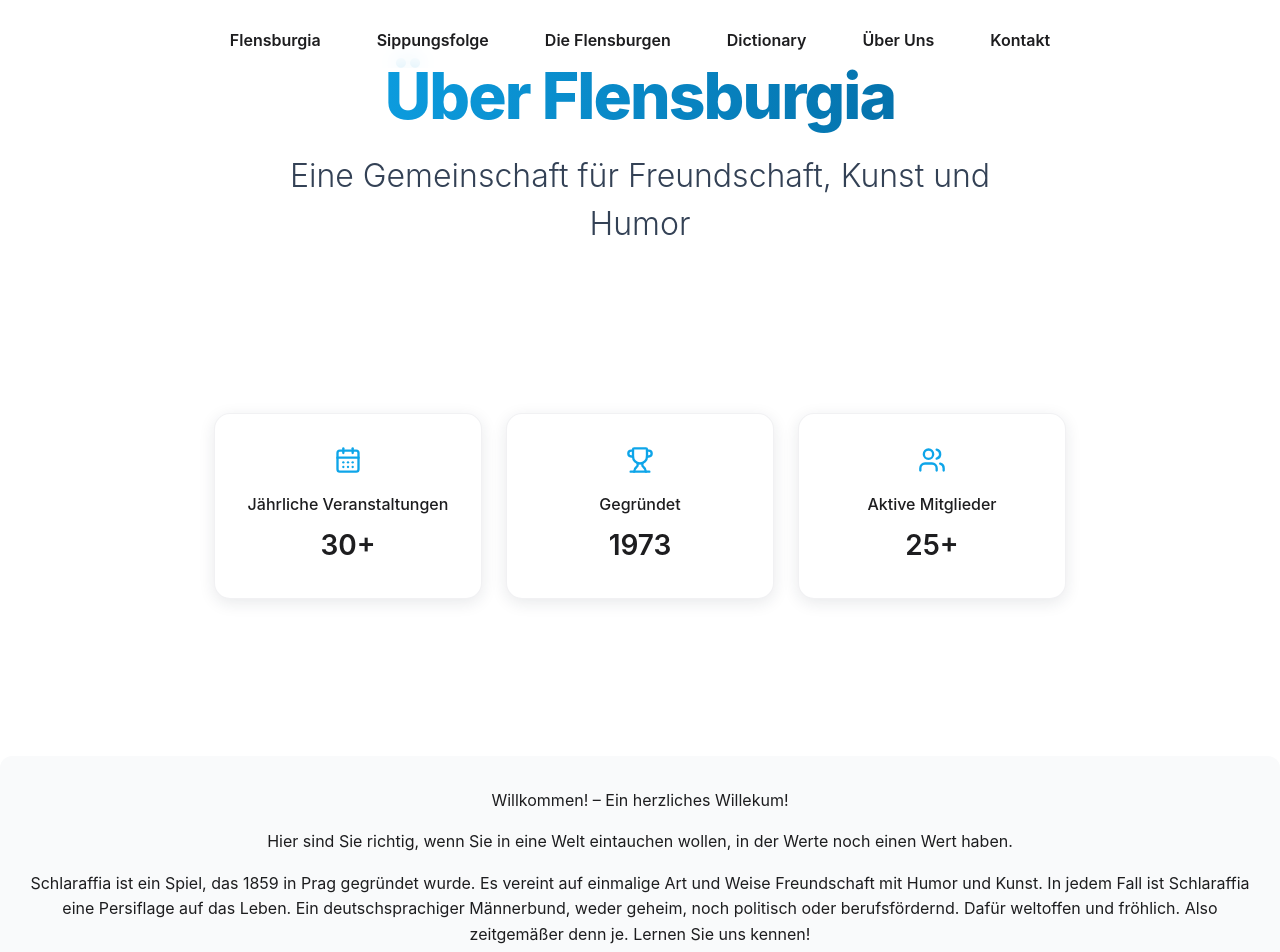
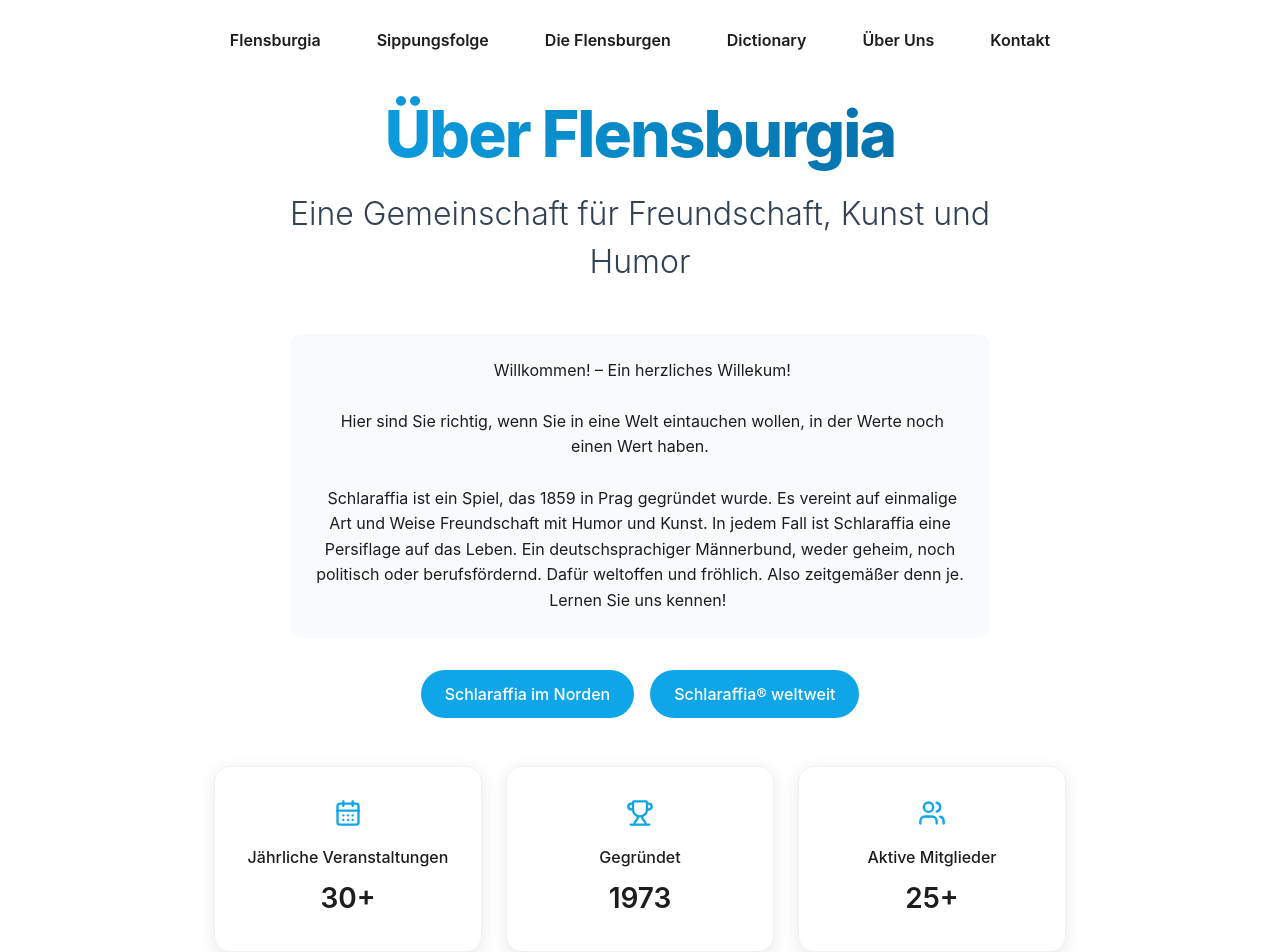
Before and after one commit to ptr03/Flensburgia-Web-Engineering, a Vue app: page /about in a window 1280 px wide. Shown: the top 952 px of the page. Built offline with nearby package versions, Linux system fonts and the light colour scheme.

Commit message:
style: adjust top margin of title and update overall site styling

```diff
--- a/src/components/AboutSection.vue
+++ b/src/components/AboutSection.vue
@@ -1,7 +1,7 @@
 <!-- src/components/AboutSection.vue -->
 <template>
   <section class="about-section">
-    <!-- Hero-Bereich mit etwas weniger Abstand nach oben -->
+    <!-- Hero-Bereich (jetzt mit mehr Abstand unten) -->
     <div class="hero-plain about-hero">
       <div class="content-wrapper">
         <h1 class="hero-title animate-target">Über Flensburgia</h1>
@@ -11,58 +11,15 @@
       </div>
     </div>
 
-    <!-- Einführender Text -->
-    <div class="intro-text-container animate-target" style="transition-delay: 0.2s">
-      <p class="intro-text">
-        Die Schlaraffia Flensburgia ist Teil der weltweiten Vereinigung Schlaraffia® –
-        einer Gemeinschaft zur Pflege von Freundschaft, Kunst und Humor.
-        Unsere Burg dient als kultureller Treffpunkt, an dem wir Tradition und Moderne verbinden.
+    <!-- Infotext-Box direkt unter dem Subtitle -->
+    <div class="welcome-box animate-target" style="transition-delay: 0.2s">
+      <p>
+        Willkommen! – Ein herzliches Willekum!<br /><br />
+        Hier sind Sie richtig, wenn Sie in eine Welt eintauchen wollen, in der Werte noch einen Wert haben.<br /><br />
+        Schlaraffia ist ein Spiel, das 1859 in Prag gegründet wurde. Es vereint auf einmalige Art und Weise Freundschaft mit Humor und Kunst. In jedem Fall ist Schlaraffia eine Persiflage auf das Leben. Ein deutschsprachiger Männerbund, weder geheim, noch politisch oder berufsfördernd. Dafür weltoffen und fröhlich. Also zeitgemäßer denn je. Lernen Sie uns kennen!
       </p>
     </div>
-
-    <!-- Statistik-Karten -->
-    <div class="stats-container">
-      <div
-        v-for="(stat, index) in stats"
-        :key="index"
-        class="stat-card animate-target"
-        :style="{ 'transition-delay': `${(index + 1) * 0.2}s` }"
-      >
-        <component :is="stat.icon" class="stat-icon" />
-        <h3 class="stat-title">{{ stat.title }}</h3>
-        <p class="stat-value">{{ stat.value }}</p>
-      </div>
-    </div>
-
-    <!-- Abschließender Satz -->
-    <div class="footer-text-container animate-target" style="transition-delay: 0.8s">
-      <p class="footer-text">
-        Unsere Burg dient als Ort des kulturellen Austauschs, wo wir regelmäßig Sippungen
-        veranstalten und gemeinsam Projekte zur Förderung regionaler Kunst
-        sowie internationaler Vernetzung entwickeln.
-      </p>
-    </div>
-
-    <!-- Neue Info-Sektion mit externen Links -->
-    <div class="external-info-container">
-      <div class="external-text">
-        <p>
-          Willkommen! – Ein herzliches Willekum!
-        </p>
-        <p>
-          Hier sind Sie richtig, wenn Sie in eine Welt eintauchen wollen, in der Werte
-          noch einen Wert haben.
-        </p>
-        <p>
-          Schlaraffia ist ein Spiel, das 1859 in Prag gegründet wurde.
-          Es vereint auf einmalige Art und Weise Freundschaft mit Humor und Kunst.
-          In jedem Fall ist Schlaraffia eine Persiflage auf das Leben.
-          Ein deutschsprachiger Männerbund, weder geheim, noch politisch oder berufsfördernd.
-          Dafür weltoffen und fröhlich.
-          Also zeitgemäßer denn je. Lernen Sie uns kennen!
-        </p>
-      </div>
-      <div class="buttons-container">
+    <div class="buttons-container animate-target" style="transition-delay: 1s">
       <a
         class="external-button"
         href="https://www.schlaraffia-im-norden.de/"
@@ -80,6 +37,18 @@
         Schlaraffia® weltweit
       </a>
     </div>
+    <!-- Statistik-Karten -->
+    <div class="stats-container">
+      <div
+        v-for="(stat, index) in stats"
+        :key="index"
+        class="stat-card animate-target"
+        :style="{ 'transition-delay': `${(index + 1) * 0.2 + 0.2}s` }"
+      >
+        <component :is="stat.icon" class="stat-icon" />
+        <h3 class="stat-title">{{ stat.title }}</h3>
+        <p class="stat-value">{{ stat.value }}</p>
+      </div>
     </div>
   </section>
 </template>
@@ -95,7 +64,6 @@ const stats = ref([
 ])
 
 onMounted(() => {
-  // Fade-In für alle animate-target-Elemente
   nextTick(() => {
     document.querySelectorAll('.animate-target').forEach(el => {
       el.classList.add('animate-in')
@@ -106,12 +74,12 @@ onMounted(() => {
 
 <style scoped>
 /* ===============================
-   Hero-ähnlicher Abschnitt (kleinerer Abstand)
+   Hero-ähnlicher Abschnitt (mehr Abstand unten)
    =============================== */
 .about-hero {
   background: #ffffff;
-  padding-top: 48px;   /* statt 64px: etwas weniger Abstand nach oben */
-  padding-bottom: 1.5rem; /* statt 2rem */
+  padding-top: 48px;       /* etwas weniger oben */
+  padding-bottom: 6rem;    /* noch mehr Abstand unten, damit Titel weiter runterrutscht */
   text-align: center;
 }
 .content-wrapper {
@@ -131,6 +99,7 @@ onMounted(() => {
   opacity: 0;
   transform: translateY(20px);
   transition: all 0.8s ease-out;
+  margin-top: 5%;
 }
 .welcome-text {
   color: #334155;
@@ -143,22 +112,25 @@ onMounted(() => {
 }
 
 /* ===============================
-   Einführender Text zentriert
+   Infotext-Box
    =============================== */
-.intro-text-container {
+.welcome-box {
   max-width: 700px;
-  margin: 0 auto;
-  padding: 1rem 1.5rem;
+  margin: -3rem auto 2rem;
+  padding: 1.5rem 1.5rem;
+  background: #f9fafb;
+  border-radius: 12px;
   text-align: center;
+  opacity: 0;
+  transform: translateY(20px);
+  transition: all 0.6s ease-out;
 }
-.intro-text {
+.welcome-box p {
   font-size: clamp(1rem, 1.2vw, 1.125rem);
   line-height: 1.6;
   color: #1d1d1f;
   margin: 0;
-  opacity: 0;
-  transform: translateY(20px);
-  transition: all 0.6s ease-out;
+  white-space: pre-wrap;
 }
 
 /* ===============================
@@ -169,7 +141,7 @@ onMounted(() => {
   grid-template-columns: repeat(auto-fit, minmax(200px, 1fr));
   gap: 1.5rem;
   max-width: 900px;
-  margin: 2rem auto;
+  margin: 2.5rem auto; /* etwas mehr Abstand nach Infotext-Box */
   padding: 0 1.5rem;
 }
 .stat-card {
@@ -208,46 +180,17 @@ onMounted(() => {
 }
 
 /* ===============================
-   Abschließender Satz zentriert
+   Buttons direkt unter Stats
    =============================== */
-.footer-text-container {
-  max-width: 700px;
-  margin: 0 auto 3rem;
-  padding: 0 1.5rem;
-  text-align: center;
-}
-.footer-text {
-  font-size: clamp(1rem, 1.2vw, 1.125rem);
-  line-height: 1.6;
-  color: #4b5563;
-  margin: 0;
-  opacity: 0;
-  transform: translateY(20px);
-  transition: all 0.6s ease-out;
-}
-
-/* ===============================
-   Externe Info-Sektion & Buttons
-   =============================== */
-.external-info-container {
-  background: #f9fafb;
-  padding: 2rem 1.5rem;
-  margin: 2rem 0;
-  text-align: center;
-  border-radius: 12px;
-}
-.external-text p {
-  font-size: clamp(1rem, 1.2vw, 1.125rem);
-  line-height: 1.6;
-  color: #1d1d1f;
-  margin-bottom: 1rem;
-}
 .buttons-container {
   display: flex;
   gap: 1rem;
   justify-content: center;
   flex-wrap: wrap;
-  margin-top: 1.5rem;
+  margin-bottom: 3rem;
+  opacity: 0;
+  transform: translateY(20px);
+  transition: all 0.6s ease-out;
 }
 .external-button {
   display: inline-block;
@@ -295,8 +238,9 @@ onMounted(() => {
   .welcome-text {
     font-size: clamp(1.25rem, 4vw, 1.75rem);
   }
-  .external-info-container {
-    padding: 1.5rem 1rem;
+  .welcome-box {
+    margin: -2rem auto 1.5rem; /* negative margin auf Mobil etwas reduziert */
+    padding: 1rem 1rem;
   }
   .buttons-container {
     flex-direction: column;
```
Lines whose indentation alone changed are shown as unchanged.
